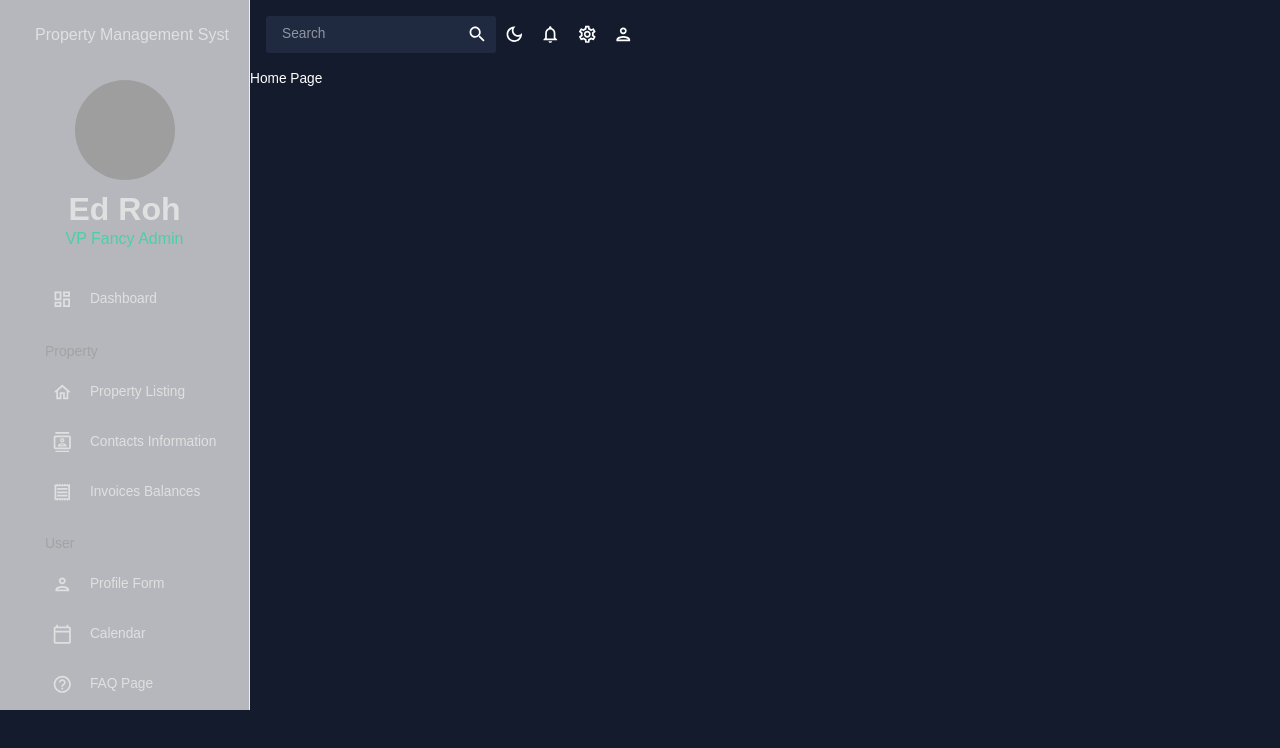
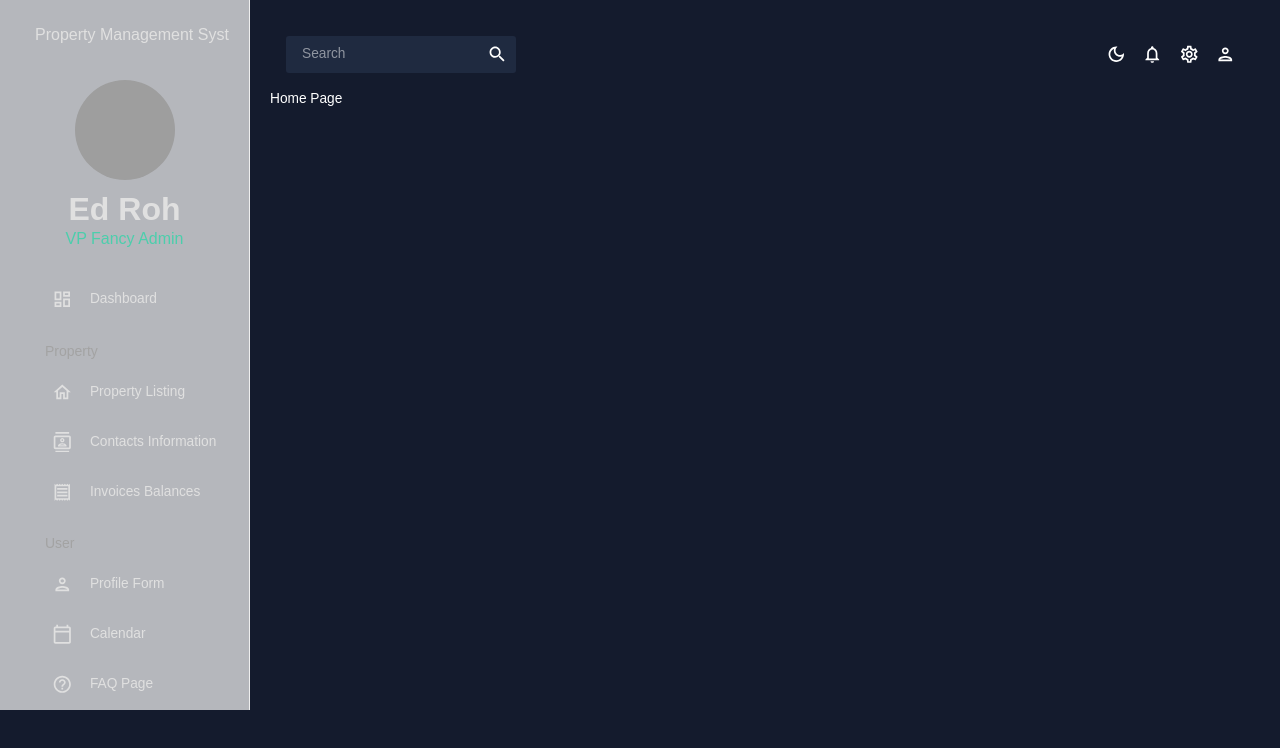
Before and after one commit to WAA-Group-9/real-estate-manager-dashboard, a React (Create React App) app: page / in a window 1280 px wide. Shown: the top 748 px of the page. Built offline with nearby package versions, Linux system fonts and the light colour scheme; grey boxes are pictures that could not be loaded.

Commit message:
fix style

```diff
--- a/src/index.css
+++ b/src/index.css
@@ -1,6 +1,6 @@
 @import url('https://fonts.googleapis.com/css2?family=Source+Sans+3:wght@400;600;700&display=swap');
 
-html, body, #root .app ,container {
+html, body, #root .app , .content {
   height: 100%;
   width: 100%;
   font-family: "Source Code Pro", sans-serif;
@@ -9,6 +9,12 @@ html, body, #root .app ,container {
 .app{
   display: flex;
   postion: relative;
+}
+
+.content{
+  flex: 1;
+  overflow-y: auto;
+  padding: 20px;
 }
 
 ::-webkit-scrollbar {
--- a/src/index.js
+++ b/src/index.js
@@ -13,8 +13,4 @@ root.render(
     </BrowserRouter>
   </React.StrictMode>
 );
-
-// If you want to start measuring performance in your app, pass a function
-// to log results (for example: reportWebVitals(console.log))
-// or send to an analytics endpoint. Learn more: https://bit.ly/CRA-vitals
 reportWebVitals();
```
